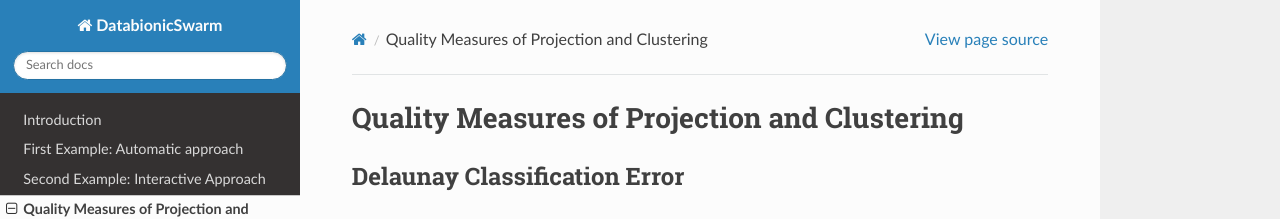
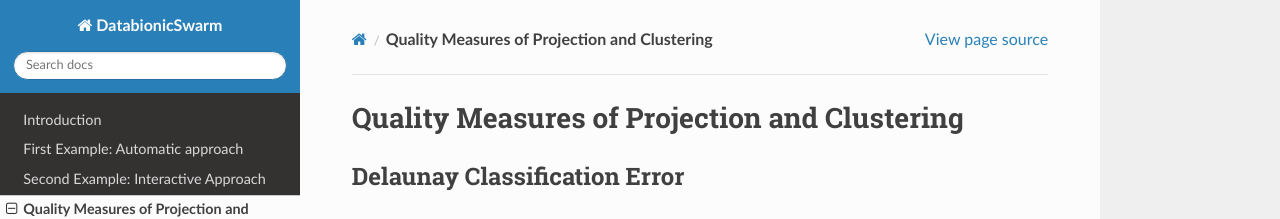
Before and after one commit to AsbahToqeer/DatabionicSwarm, a Sphinx documentation site: the page built from docs/source/third.rst, in a window 1280 px wide. Shown: the top 219 px of the page. Built offline with Sphinx 7.4.7 and the Read the Docs theme 2.0.0, drawn with Linux system fonts in a browser that asks for light colours.

```diff
--- a/docs/source/third.rst
+++ b/docs/source/third.rst
@@ -1,6 +1,6 @@
 
-Quality Measures of Projection and Clustering
-=============================================
+**Quality Measures of Projection and Clustering**
+=================================================
 
 Delaunay Classification Error
 -----------------------------
```
